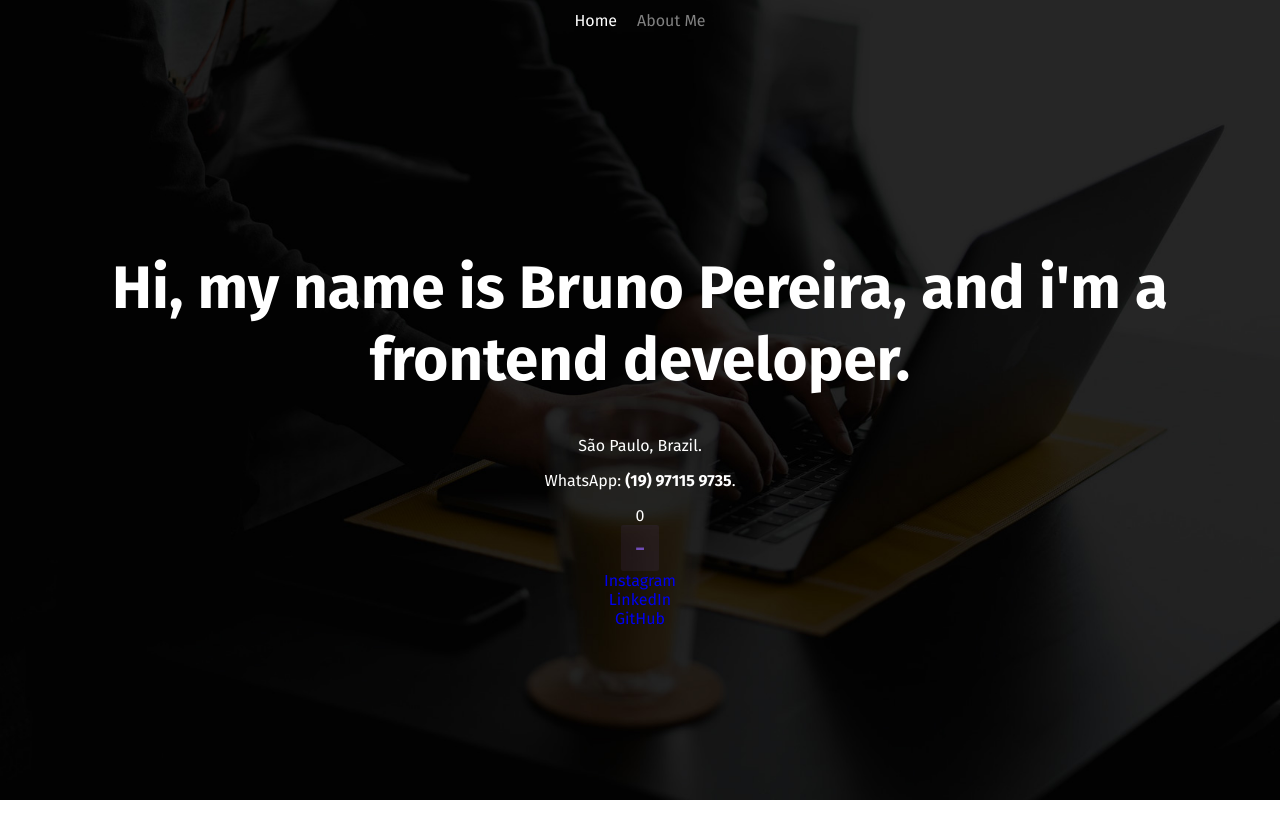
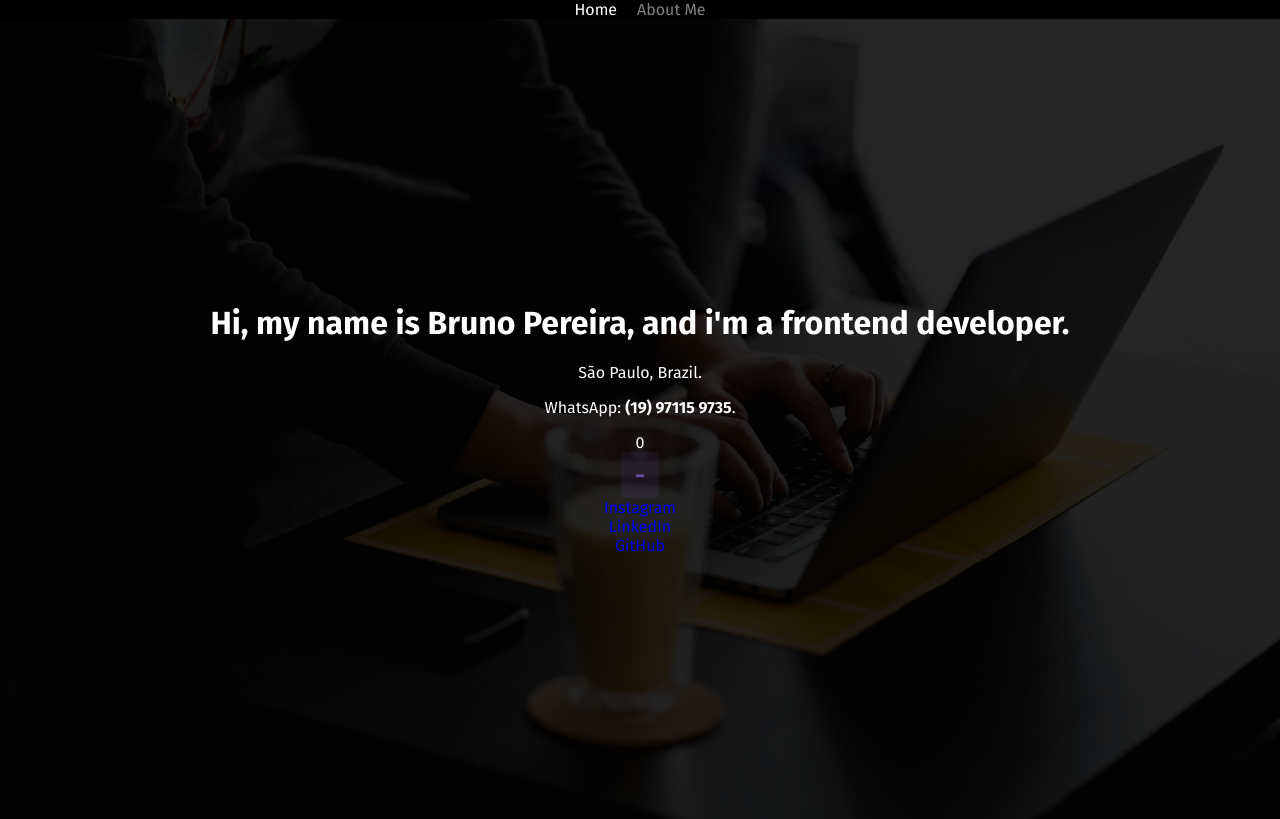
Before and after one commit to SirBruno/portfolio, a React (Create React App) app: page / in a window 1280 px wide. Built offline with nearby package versions, Linux system fonts and the light colour scheme.

Commit message:
restructured some files

```diff
--- a/src/App.css
+++ /dev/null
@@ -1,58 +0,0 @@
-.App {
-  text-align: center;
-}
-
-.App-logo {
-  height: 40vmin;
-  pointer-events: none;
-}
-
-@media (prefers-reduced-motion: no-preference) {
-  .App-logo {
-    animation: App-logo-float infinite 3s ease-in-out;
-  }
-}
-
-.App-link {
-  color: rgb(112, 76, 182);
-}
-
-#root {
-  display: grid;
-  grid-template-rows: 40px 1fr;
-  min-height: 100vh;
-  align-items: center;
-  background: url('./assets/img/header-background.jpg');
-  background-size: cover;
-  background-position: center;
-  color: #fff;
-}
-
-#root header {
-  max-width: 1160px;
-  margin: 0 auto;
-}
-
-#root h1 {
-  font-size: 60px;
-}
-
-nav {
-  text-align: center;
-  position: relative;
-}
-
-nav a {
-  color: rgba(255,255,255,.5);
-  margin: 0 10px;
-  transition: .2s;
-}
-
-nav a:hover {
-  color: #fff;
-  transition: .2s;
-}
-
-.highlightedNavLink {
-  color: #fff;
-}
--- a/src/components/Nav/Nav.js
+++ b/src/components/Nav/Nav.js
@@ -1,5 +1,5 @@
-import { Switch, Route, Link, useLocation } from 'react-router-dom'
-import App from '../../App'
+import { Link, useLocation } from 'react-router-dom'
+import styles from './Nav.module.css'
 
 export default function Nav() {
 
@@ -7,16 +7,9 @@ export default function Nav() {
   console.log(location.pathname)
 
   return (
-    <>
-      <nav>
-        <Link className={location.pathname === "/" ? "highlightedNavLink" : null} to="/">Home</Link>
-        <a href="google.com">About Me</a>
-      </nav>
-      <Switch>
-        <Route exact path="/">
-          <App />
-        </Route>
-      </Switch>
-    </>
+    <nav className={styles.Nav}>
+      <Link className={location.pathname === "/" ? styles.highlightedNavLink : null} to="/">Home</Link>
+      <a href="google.com">About Me</a>
+    </nav>
   )
 }
--- /dev/null
+++ b/src/components/Nav/Nav.module.css
@@ -0,0 +1,8 @@
+.Nav {
+  color: #fff;
+  background: #000;
+}
+
+.highlightedNavLink {
+  color: #fff;
+}
--- a/src/index.js
+++ b/src/index.js
@@ -3,14 +3,20 @@ import ReactDOM from 'react-dom'
 import './index.css'
 import store from './app/store'
 import { Provider } from 'react-redux'
-import { BrowserRouter as Router } from 'react-router-dom'
+import { BrowserRouter as Router, Switch, Route } from 'react-router-dom'
 import Nav from './components/Nav/Nav'
+import App from './pages/homepage/App'
 
 ReactDOM.render(
   <React.StrictMode>
     <Provider store={store}>
       <Router>
         <Nav />
+        <Switch>
+          <Route exact path="/">
+            <App />
+          </Route>
+        </Switch>
       </Router>
     </Provider>
   </React.StrictMode>,
--- a/src/App.js
+++ b/src/pages/homepage/App.js
@@ -1,11 +1,11 @@
 import React from 'react';
-import { Counter } from './features/counter/Counter';
-import './App.css';
+import { Counter } from '../../features/counter/Counter';
+import styles from './App.module.css';
 
 function App() {
   return (
-    <div className="App">
-      <header className="App-header">
+    <div className={styles.App}>
+      <header className={styles.AppHeader}>
         <div>
           <h1>Hi, my name is Bruno Pereira, and i'm a frontend developer.</h1>
           <p>São Paulo, Brazil.</p>
--- /dev/null
+++ b/src/pages/homepage/App.module.css
@@ -0,0 +1,30 @@
+.App {
+  text-align: center;
+  min-height: 100vh;
+  align-items: center;
+  background: url('../../assets/img/header-background.jpg');
+  background-size: cover;
+  background-position: center;
+  color: #fff;
+  display: grid;
+}
+
+nav {
+  text-align: center;
+  position: relative;
+}
+
+nav a {
+  color: rgba(255,255,255,.5);
+  margin: 0 10px;
+  transition: .2s;
+}
+
+nav a:hover {
+  color: #fff;
+  transition: .2s;
+}
+
+.highlightedNavLink {
+  color: #fff;
+}
```
